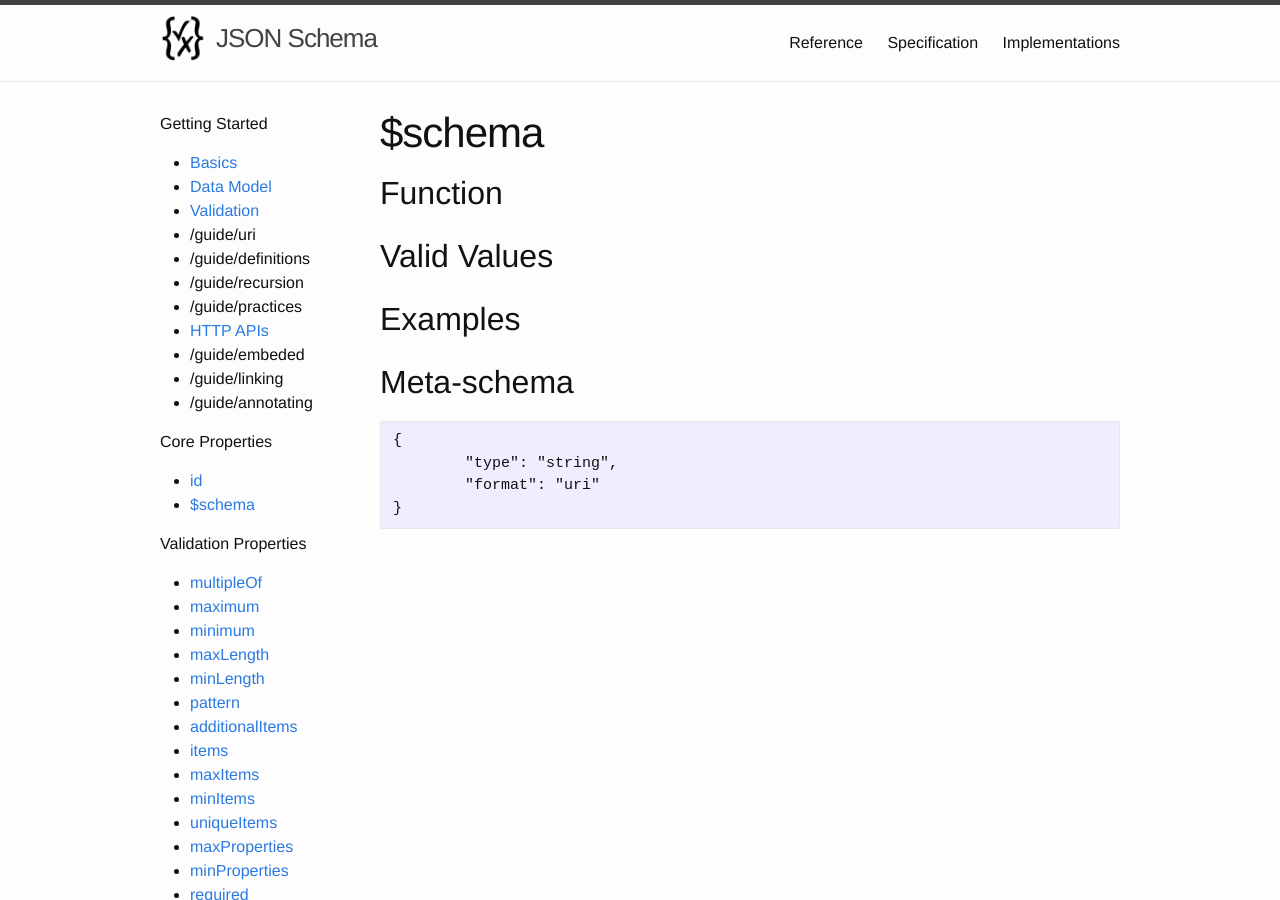
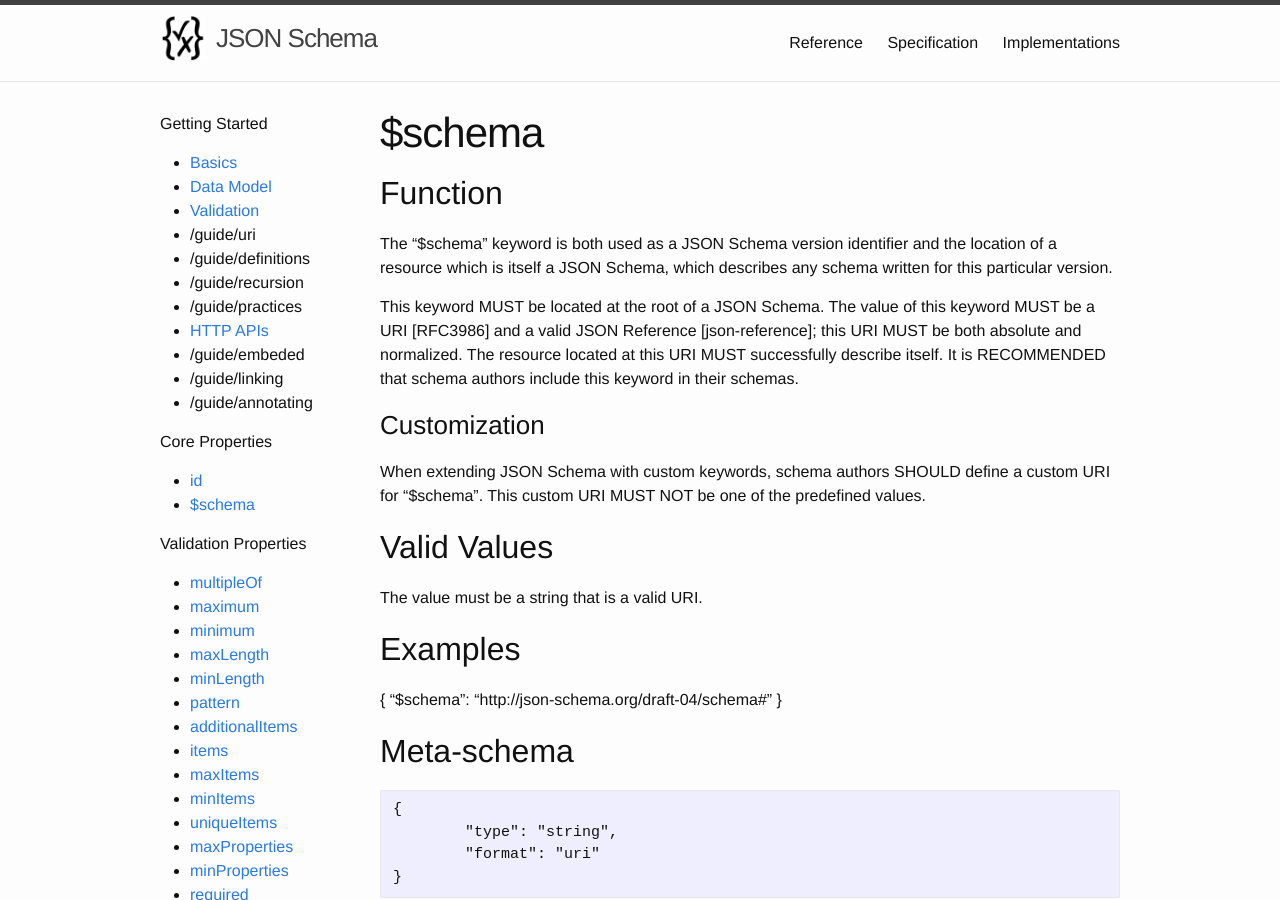
Before and after one commit to awwright/json-schema-org-pages, a Jekyll site: the page built from _docs/keyword-schema.md, in a window 1280 px wide and 900 px high. Built offline with Jekyll 4.4.1, drawn with Linux system fonts in a browser that asks for light colours.

Commit message:
Add some content to keyword descriptions

```diff
--- a/_docs/keyword-schema.md
+++ b/_docs/keyword-schema.md
@@ -6,11 +6,32 @@ permalink: /keyword/$schema
 
 ## Function
 
+   The "$schema" keyword is both used as a JSON Schema version
+   identifier and the location of a resource which is itself a JSON
+   Schema, which describes any schema written for this particular
+   version.
+
+   This keyword MUST be located at the root of a JSON Schema.  The value
+   of this keyword MUST be a URI [RFC3986] and a valid JSON Reference
+   [json-reference]; this URI MUST be both absolute and normalized.  The
+   resource located at this URI MUST successfully describe itself.  It
+   is RECOMMENDED that schema authors include this keyword in their
+   schemas.
+
+### Customization
+
+   When extending JSON Schema with custom keywords, schema authors
+   SHOULD define a custom URI for "$schema".  This custom URI MUST NOT
+   be one of the predefined values.
 
 ## Valid Values
 
+The value must be a string that is a valid URI.
+
 
 ## Examples
+
+{ "$schema": "http://json-schema.org/draft-04/schema#" }
 
 
 ## Meta-schema
```
Also changed, not shown: _docs/keyword-maxLength.md (+9 -1 lines), _docs/keyword-maximum.md (+2 -0 lines), _docs/keyword-minLength.md (+9 -1 lines), _docs/keyword-minimum.md (+2 -0 lines), _docs/keyword-multipleOf.md (+17 -0 lines).
